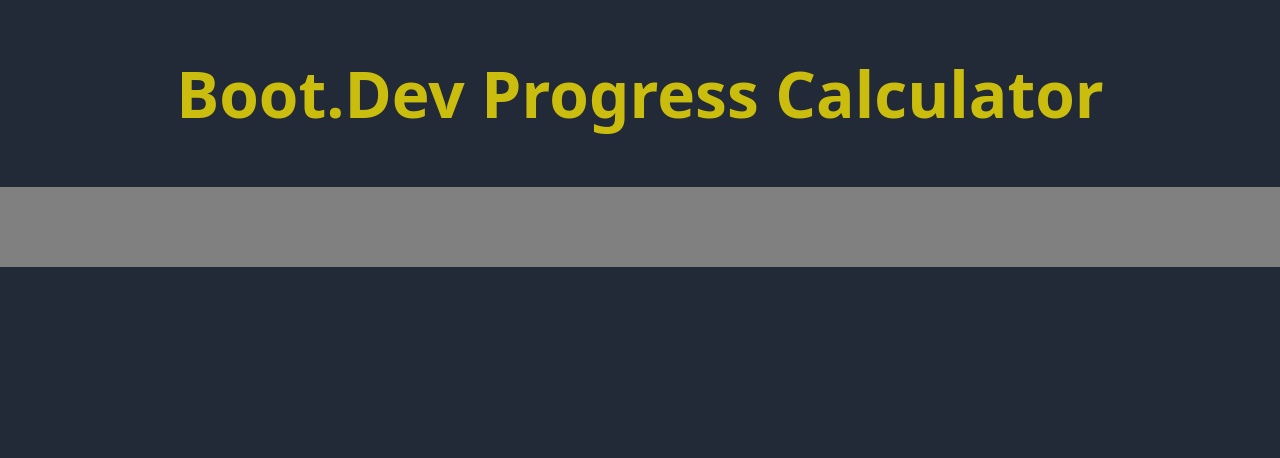
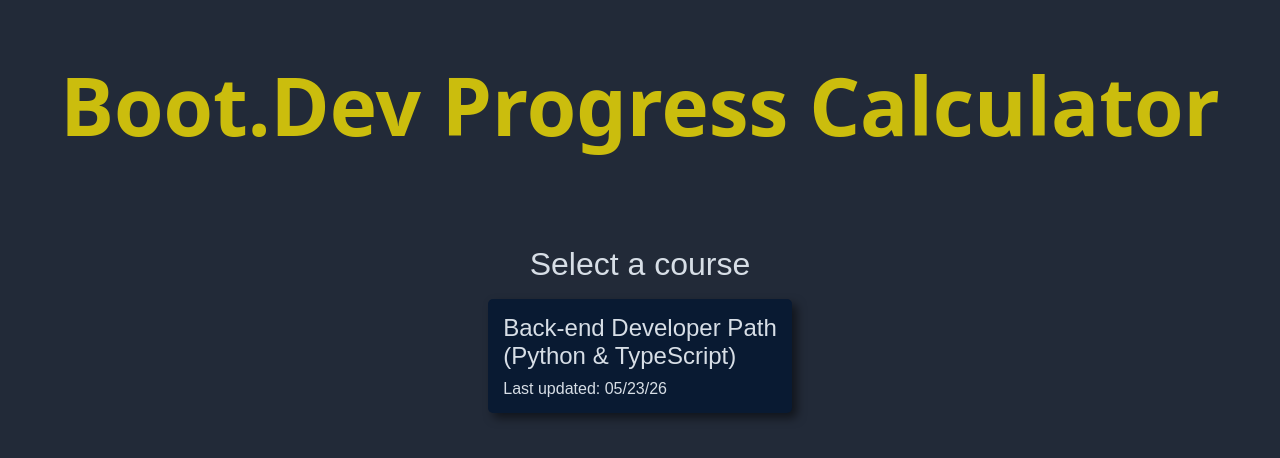
Before and after one commit to CodeForPedro/bootDev-completion-calculator, a website: page index.html in a window 1280 px wide. Drawn offline with Linux system fonts and the light colour scheme; a web font is replaced by a local one.

Commit message:
Add course select section

```diff
--- a/index.html
+++ b/index.html
@@ -17,6 +17,13 @@
     <div class="title-sec">
       <h1>Boot.Dev Progress Calculator</h1>
     </div>
-    <div class="course-select"></div>
+    <div class="course-select">
+      <div class="sec-title">Select a course</div>
+      <div class="course-card">
+        Back-end Developer Path<br />
+        (Python & TypeScript)<br />
+        <span>Last updated: 05/23/26</span>
+      </div>
+    </div>
   </body>
 </html>
--- a/styles.css
+++ b/styles.css
@@ -12,6 +12,7 @@ body {
   background-color: rgba(34, 42, 56);
   display: flex;
   flex-direction: column;
+  font-family: sans-serif;
 }
 
 h1 {
@@ -28,11 +29,38 @@ h1 {
 }
 
 .title-sec > h1 {
-  font-size: 4rem;
+  font-size: 5rem;
   font-family: "New Rocker", system-ui;
 }
 
 .course-select {
-  background-color: gray;
-  height: 5rem;
+  background-color: rgba(34, 42, 56);
+  color: rgb(215, 222, 230);
+  height: 15rem;
+  display: flex;
+  flex-direction: column;
+  align-items: center;
+  justify-content: center;
 }
+
+.sec-title {
+  font-size: 2rem;
+  margin-bottom: 1rem;
+}
+
+.course-card {
+  display: flex;
+  flex-direction: column;
+  align-items: self-start;
+  background-color: rgb(9, 26, 50);
+  padding: 15px;
+  border-radius: 5px;
+  max-width: fit-content;
+  box-shadow: 5px 5px 10px rgba(0, 0, 0, 0.5);
+  font-size: 1.5rem;
+}
+
+.course-card > span {
+  margin-top: 10px;
+  font-size: 1rem;
+}
```
